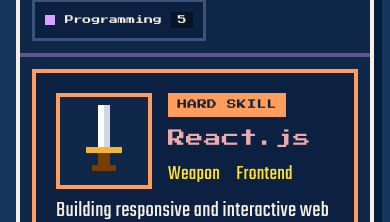
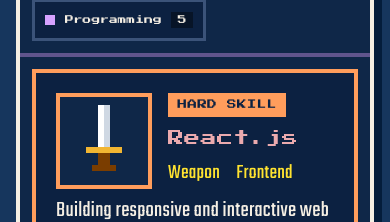
Before and after one commit to Habiba0079/habiba-portfolio, a React (Vite) app: page / in a window 390 px wide. Shown: the part 5160-5382 px from the top of the page. Built offline with nearby package versions, Linux system fonts and the light colour scheme.

Commit message:
Update font size in sections.css (.equipped-name )for improved readability in mobile

```diff
--- a/src/styles/sections.css
+++ b/src/styles/sections.css
@@ -781,7 +781,7 @@
   margin: 0;
   font-family: var(--pixel);
   font-weight: 400;
-  font-size: 1.1rem;
+  font-size: 1rem;
   line-height: 1.4;
   color: var(--headers);
 }
```
